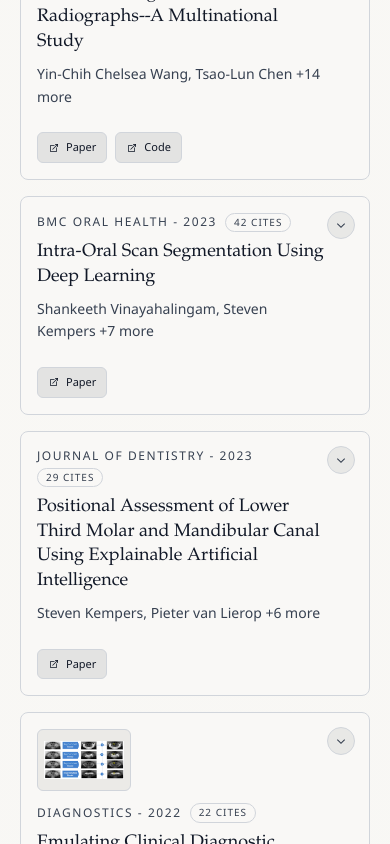
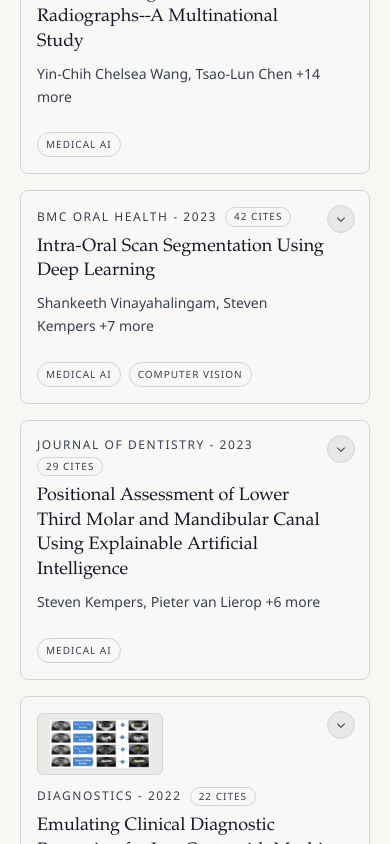
Before and after one commit to stmharry/stmharry.github.io, a React (Vite) app: page / in a window 390 px wide. Shown: the part 2200-3044 px from the top of the page. Built offline with nearby package versions, Linux system fonts and the light colour scheme.

Commit message:
✨ feat(ui): enlarge mobile thumbnails and collapse publication resources

```diff
--- a/src/components/PublicationsSection.tsx
+++ b/src/components/PublicationsSection.tsx
@@ -45,10 +45,10 @@ const classifyAspect = (aspectRatio?: number): "panorama" | "wide" | "standard"
 };
 
 const mediaFrameClassByAspect = {
-  panorama: "h-12 w-24 sm:h-16 sm:w-32",
-  wide: "h-12 w-20 sm:h-16 sm:w-28",
-  standard: "h-12 w-16 sm:h-16 sm:w-24",
-  compact: "h-14 w-14 sm:h-18 sm:w-18",
+  panorama: "h-12 w-34 sm:h-16 sm:w-32",
+  wide: "h-12 w-28 sm:h-16 sm:w-28",
+  standard: "h-12 w-22 sm:h-16 sm:w-24",
+  compact: "h-14 w-18 sm:h-18 sm:w-18",
 } as const;
 
 const parseAuthors = (authors: string): string[] => {
@@ -227,29 +227,29 @@ export const PublicationsSection = ({ publications, topics }: PublicationsSectio
                 <p className="text-sm leading-relaxed text-(--ink-700)">{renderAuthors(publication.authors)}</p>
 
                 <div className="mt-3 flex flex-wrap gap-2">
-                  {publication.topics.map((topicSlug) => (
-                    <span
-                      key={topicSlug}
-                      className="rounded-full border border-(--line) px-2 py-1 text-[10px] tracking-[0.1em] text-(--ink-700) uppercase"
+                  {mediaLinks.map((link) => (
+                      <a
+                        key={`${publication.id}-${link.label}`}
+                        href={toPublicUrl(link.href)}
+                        target={isExternalUrl(toPublicUrl(link.href)) ? "_blank" : undefined}
+                        rel={isExternalUrl(toPublicUrl(link.href)) ? "noreferrer" : undefined}
+                      className="inline-flex items-center gap-1.5 rounded-md border border-(--line) bg-[color:color-mix(in_oklab,var(--paper),var(--ink-900)_8%)] px-2.5 py-1.5 text-[11px] font-medium text-(--ink-900) hover:border-(--ink-700)"
                     >
-                      {getTopicLabelBySlug(topics, topicSlug)}
-                    </span>
+                      <ExternalLinkIcon />
+                      {link.label}
+                    </a>
                   ))}
                 </div>
               </MobileCardDisclosure>
 
               <div className="mt-3 flex flex-wrap gap-2">
-                {mediaLinks.map((link) => (
-                    <a
-                      key={`${publication.id}-${link.label}`}
-                      href={toPublicUrl(link.href)}
-                      target={isExternalUrl(toPublicUrl(link.href)) ? "_blank" : undefined}
-                      rel={isExternalUrl(toPublicUrl(link.href)) ? "noreferrer" : undefined}
-                    className="inline-flex items-center gap-1.5 rounded-md border border-(--line) bg-[color:color-mix(in_oklab,var(--paper),var(--ink-900)_8%)] px-2.5 py-1.5 text-[11px] font-medium text-(--ink-900) hover:border-(--ink-700)"
+                {publication.topics.map((topicSlug) => (
+                  <span
+                    key={topicSlug}
+                    className="rounded-full border border-(--line) px-2 py-1 text-[10px] tracking-[0.1em] text-(--ink-700) uppercase"
                   >
-                    <ExternalLinkIcon />
-                    {link.label}
-                  </a>
+                    {getTopicLabelBySlug(topics, topicSlug)}
+                  </span>
                 ))}
               </div>
 
```
